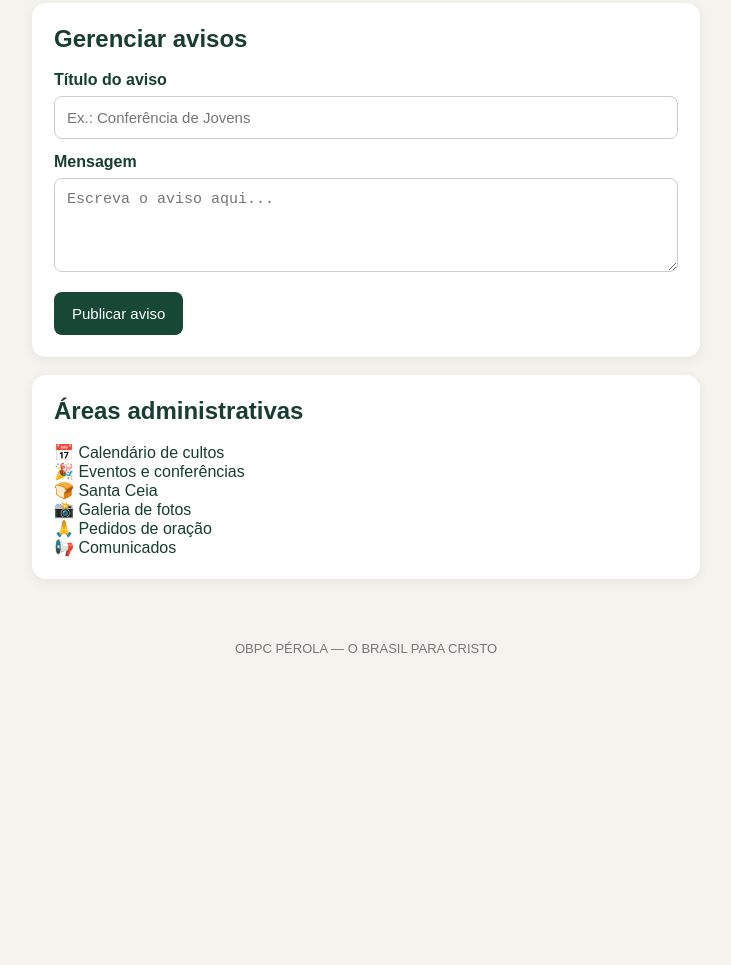
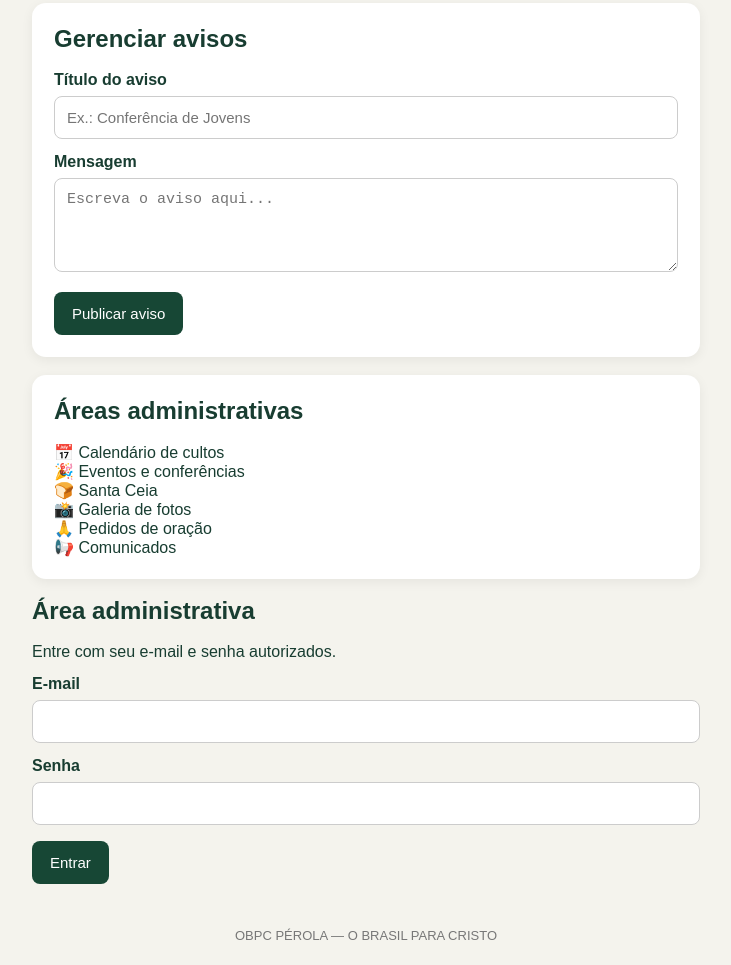
Before and after one commit to AbbyCant77/O-Brasil-Para-Cristo-P-rola-, a plain HTML site: page admin/index.html in a window 1280 px wide. Shown: the part 340-1305 px from the top of the page, without its empty margins (274-1005 px from the left). Before the commit the page ends 1018 px from the top, so only its background shows below. Drawn offline with Linux system fonts and the light colour scheme.

Commit message:
Update index.html

```diff
--- a/admin/index.html
+++ b/admin/index.html
@@ -139,6 +139,22 @@ footer {
   <p>📢 Comunicados</p>
 </div>
 
+<section id="login-area">
+  <h2>Área administrativa</h2>
+  <p>Entre com seu e-mail e senha autorizados.</p>
+
+  <form id="login-form">
+    <label for="email">E-mail</label>
+    <input id="email" type="email" required>
+
+    <label for="senha">Senha</label>
+    <input id="senha" type="password" required>
+
+    <button type="submit">Entrar</button>
+    <p id="login-message"></p>
+  </form>
+</section>
+
 </main>
 
 <footer>
```
